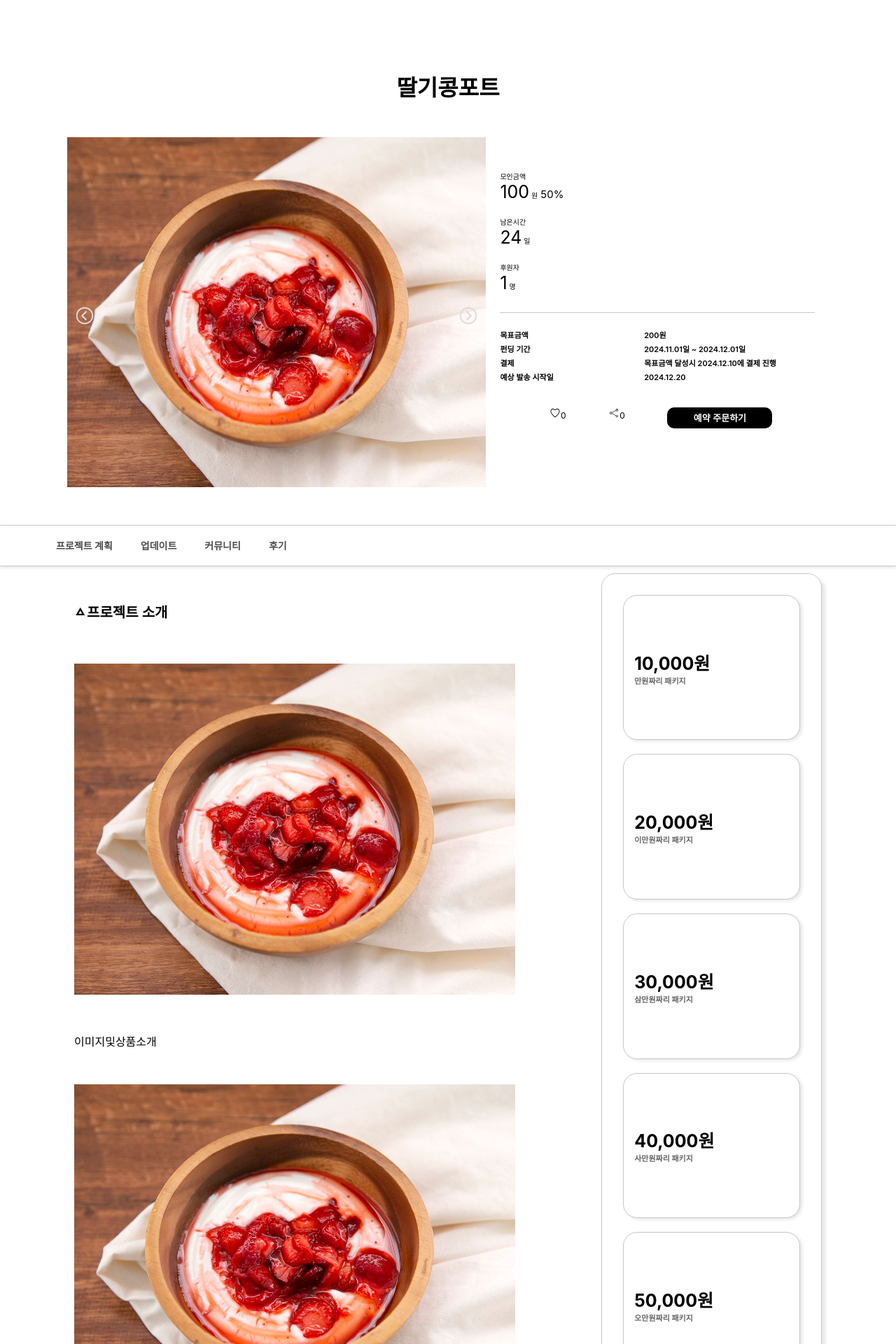
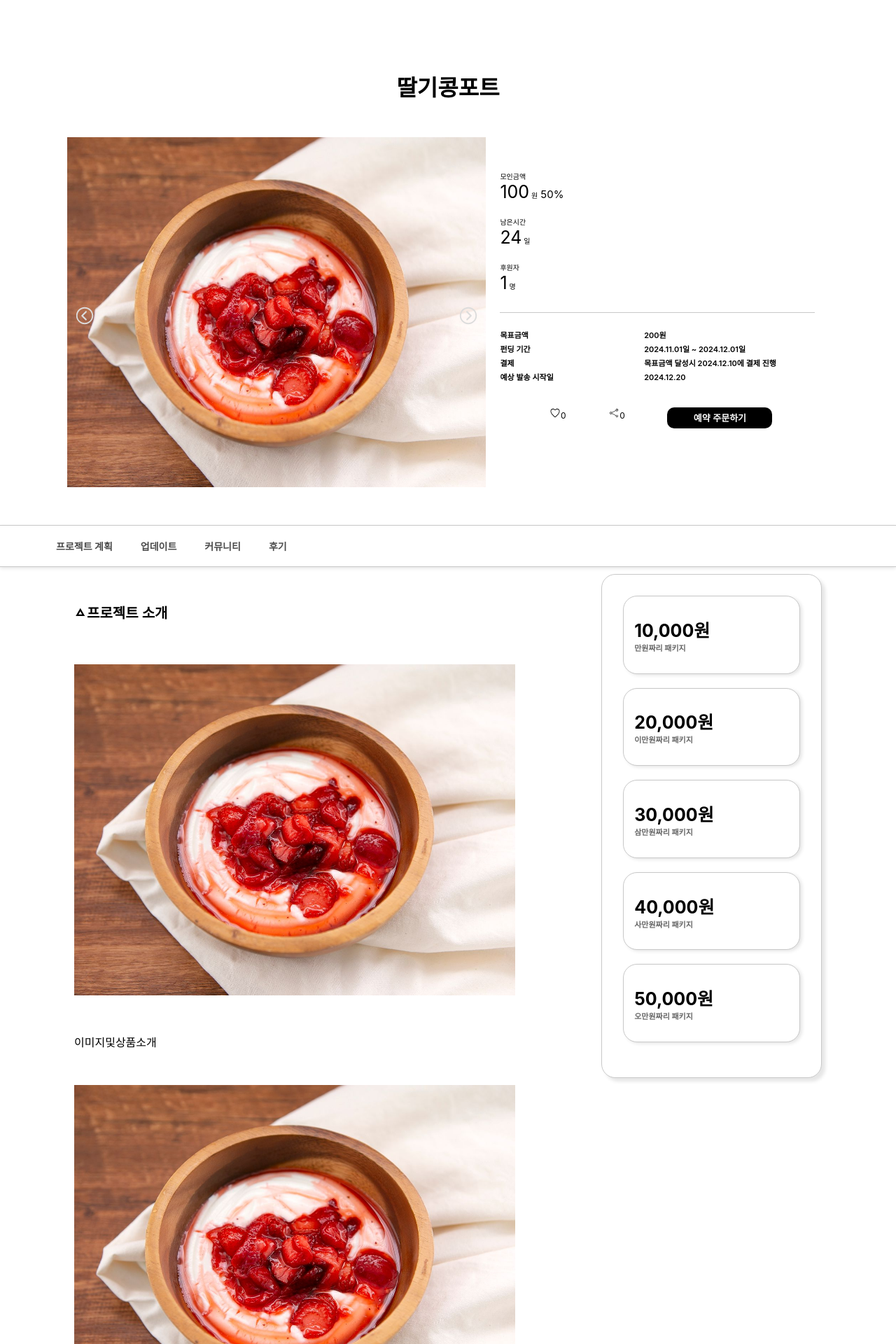
Before and after one commit to dova12770/1st-project, a React (Create React App) app: page / in a window 1280 px wide. Shown: the top 1920 px of the page at 70% size. Built offline with nearby package versions, Linux system fonts and the light colour scheme.

Commit message:
상세페이지 중간부분 진행

```diff
--- a/src/component/PtcrpgCom2.js
+++ b/src/component/PtcrpgCom2.js
@@ -23,7 +23,8 @@ function PtcrpgCom2(props) {
                     </div>
                         <div className='expnRight'>  {/* 상품 상세옵션 선택 박스 map반복 */}
                             {
-                            props.userPrice.map((item,index) => {
+                                props.userPrice.map((item, index) => {
+
                                     return (
                                         <PtcrpgExpnRightCom userPrice={item} index={index} userPriceText={props.userPriceText} />
                                     )
--- a/src/particularpage/Ptcrpg2.css
+++ b/src/particularpage/Ptcrpg2.css
@@ -9,7 +9,7 @@
     margin-top: 0px;
     margin-bottom: 50px;
     width: 100%;
-    height: 3000px;
+    height: auto;
     background-color: white;
     display: flex;
     flex-direction: column;
@@ -42,7 +42,7 @@
 }
 
 .expn {           /* 상품설명박스 */
-    height: 100%;
+    height: auto;
     width: 85%;
     display: flex;
     flex-direction: row;
@@ -69,7 +69,7 @@
 
 .expnRight {     /* 상품설명박스 오른쪽(사이드바) */
     background-color: white;
-    height: 1200px;
+    height: 90vh;
     width: 45%;
     position: sticky;
     top: 80px;
@@ -99,7 +99,10 @@
     cursor: pointer;
 }
 .innerExpnRight:hover {
-    border: 1px solid black;
+    border: 1px solid lightcoral;
+}
+.innerExpnRight:hover .pakagePrice {
+    color: rgb(207, 66, 66);
 }
 .pakagePrice {
     color: black;
```
Also changed, not shown: src/component/PtcrpgExpnRightCom.js (+7 -2 lines). Lines whose indentation alone changed are shown as unchanged.
